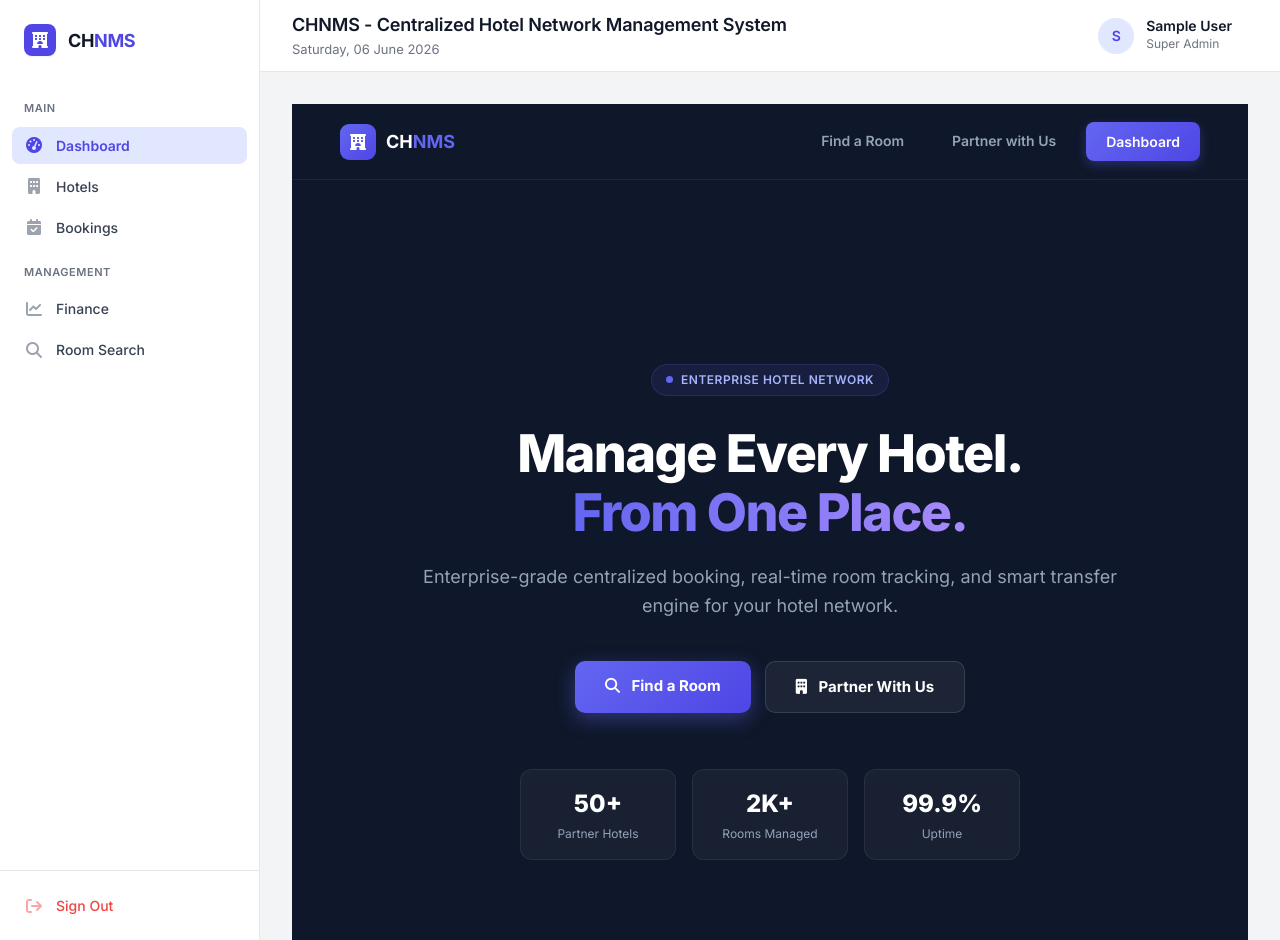
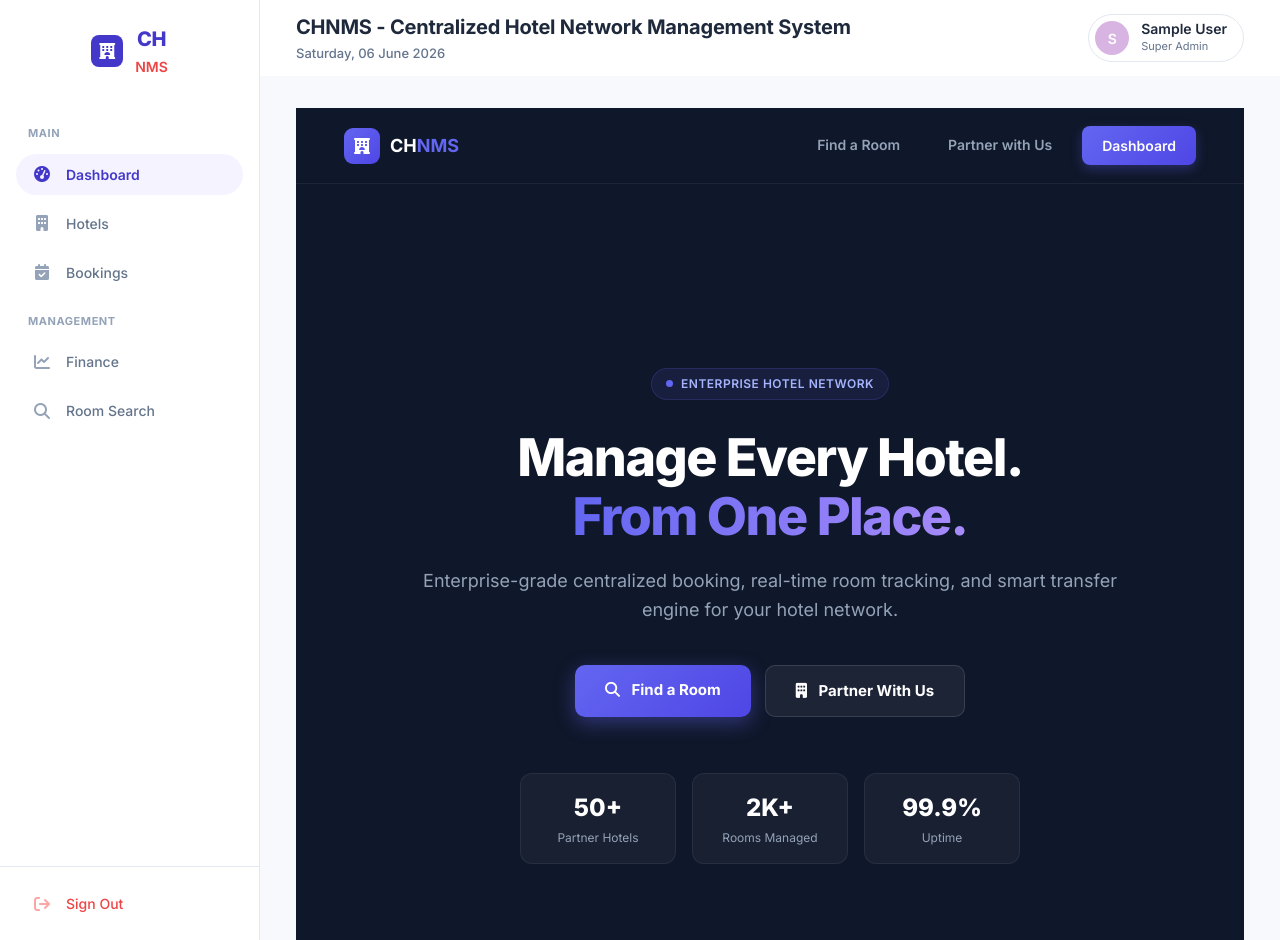
Before and after one commit to sameeeerjadhav/Shirdi-Hotel-Management, a PHP site: page / in a window 1280 px wide. Run offline with PHP 8.4, Linux system fonts and the light colour scheme; the visitor is signed in with stand-in values (Sample User, id 1).

Commit message:
UI Feature: Rebuild global CSS to match highly rounded, colorful Gyanam India aesthetic

```diff
--- a/src/Views/layout.php
+++ b/src/Views/layout.php
@@ -11,26 +11,26 @@
         *, *::before, *::after { box-sizing: border-box; margin: 0; padding: 0; }
 
         :root {
-            --primary: #4f46e5;
-            --primary-hover: #4338ca;
-            --primary-light: #e0e7ff;
+            --primary: #4338ca; /* Indigo/Purple from sidebar active state */
+            --primary-hover: #3730a3;
+            --primary-light: #f3f4f6; /* Faint grey/purple for active sidebar items */
             --success: #10b981;
             --warning: #f59e0b;
             --danger: #ef4444;
-            --info: #0ea5e9;
-            --bg: #f3f4f6; /* Very clean light grey */
+            --info: #3b82f6; /* Bright blue */
+            --bg: #f8f9fc; /* Very clean faint blue/grey */
             --sidebar-bg: #ffffff;
             --card-bg: #ffffff;
-            --text-heading: #111827;
-            --text-body: #374151;
-            --text-muted: #6b7280;
-            --border: #e5e7eb;
+            --text-heading: #1e293b;
+            --text-body: #475569;
+            --text-muted: #64748b;
+            --border: #e2e8f0;
             --sidebar-width: 260px;
-            --shadow-sm: 0 1px 2px 0 rgb(0 0 0 / 0.05);
-            --shadow-md: 0 4px 6px -1px rgb(0 0 0 / 0.1), 0 2px 4px -2px rgb(0 0 0 / 0.1);
-            --shadow-lg: 0 10px 15px -3px rgb(0 0 0 / 0.1), 0 4px 6px -4px rgb(0 0 0 / 0.1);
-            --radius: 12px;
-            --radius-sm: 8px;
+            --shadow-sm: 0 2px 4px rgba(0,0,0,0.02);
+            --shadow-md: 0 4px 12px rgba(0,0,0,0.04);
+            --shadow-lg: 0 10px 25px rgba(0,0,0,0.05);
+            --radius: 16px; /* High border radius */
+            --radius-sm: 10px;
         }
 
         body {
@@ -57,11 +57,12 @@
             overflow-y: auto;
         }
         .sidebar-logo {
-            padding: 24px 24px 20px;
+            padding: 24px 20px 20px;
             display: flex;
             align-items: center;
+            justify-content: center;
             gap: 12px;
-            margin-bottom: 8px;
+            margin-bottom: 12px;
         }
         .logo-icon {
             width: 32px; height: 32px;
@@ -69,34 +70,33 @@
             border-radius: 8px;
             display: flex; align-items: center; justify-content: center;
             color: white; font-size: 16px;
-            box-shadow: var(--shadow-sm);
         }
-        .logo-text { font-size: 18px; font-weight: 700; color: var(--text-heading); letter-spacing: -0.02em; }
-        .logo-text span { color: var(--primary); }
+        .logo-text { font-size: 20px; font-weight: 800; color: var(--primary); letter-spacing: -0.02em; text-align: center;}
+        .logo-text span { color: var(--danger); font-size: 14px; display: block; font-weight: 600; letter-spacing: 0; margin-top: 2px;}
 
         .sidebar-section {
-            padding: 16px 24px 8px;
+            padding: 16px 28px 8px;
             font-size: 11px;
-            font-weight: 600;
-            color: var(--text-muted);
+            font-weight: 700;
+            color: #94a3b8;
             text-transform: uppercase;
             letter-spacing: 0.05em;
         }
-        .nav-item { padding: 2px 12px; }
+        .nav-item { padding: 4px 16px; }
         .nav-link {
-            display: flex; align-items: center; gap: 12px;
-            padding: 8px 12px;
-            border-radius: var(--radius-sm);
-            color: var(--text-body);
+            display: flex; align-items: center; gap: 14px;
+            padding: 10px 16px;
+            border-radius: 9999px; /* Pill shape */
+            color: #64748b;
             font-size: 14px;
             font-weight: 500;
-            transition: all 0.15s ease;
+            transition: all 0.2s ease;
             text-decoration: none;
         }
-        .nav-link i { width: 20px; text-align: center; font-size: 16px; color: #9ca3af; transition: color 0.15s; }
-        .nav-link:hover { background: #f3f4f6; color: var(--text-heading); }
+        .nav-link i { width: 20px; text-align: center; font-size: 16px; color: #94a3b8; transition: color 0.2s; }
+        .nav-link:hover { background: #f8fafc; color: var(--text-heading); }
         .nav-link:hover i { color: var(--text-body); }
-        .nav-link.active { background: var(--primary-light); color: var(--primary); font-weight: 600; }
+        .nav-link.active { background: #f5f3ff; color: var(--primary); font-weight: 600; }
         .nav-link.active i { color: var(--primary); }
         .nav-link.danger { color: var(--danger); }
         .nav-link.danger i { color: #fca5a5; }
@@ -104,7 +104,7 @@
 
         .sidebar-footer {
             margin-top: auto;
-            padding: 16px 12px;
+            padding: 16px;
             border-top: 1px solid var(--border);
         }
 
@@ -120,40 +120,40 @@
 
         /* ===== TOPBAR ===== */
         .topbar {
-            height: 72px;
+            height: 76px;
             background: white;
-            border-bottom: 1px solid var(--border);
             display: flex; align-items: center; justify-content: space-between;
-            padding: 0 32px;
+            padding: 0 36px;
             flex-shrink: 0;
             position: sticky; top: 0; z-index: 50;
         }
-        .topbar-title { font-size: 18px; font-weight: 600; color: var(--text-heading); letter-spacing: -0.01em; }
-        .topbar-subtitle { font-size: 13px; color: var(--text-muted); margin-top: 2px; }
+        .topbar-title { font-size: 20px; font-weight: 700; color: var(--text-heading); letter-spacing: -0.01em; }
+        .topbar-subtitle { font-size: 13px; color: var(--text-muted); margin-top: 2px; font-weight: 500;}
         .user-chip {
             display: flex; align-items: center; gap: 12px;
             padding: 6px 16px 6px 6px;
-            border-radius: 40px;
+            border-radius: 9999px;
+            border: 1px solid var(--border);
             cursor: pointer;
             transition: background 0.15s;
         }
-        .user-chip:hover { background: #f3f4f6; }
+        .user-chip:hover { background: #f8fafc; }
         .avatar {
-            width: 36px; height: 36px;
-            background: var(--primary-light);
-            color: var(--primary);
+            width: 34px; height: 34px;
+            background: #d8b4e2; /* Purple avatar background */
+            color: white;
             border-radius: 50%;
             display: flex; align-items: center; justify-content: center;
             font-size: 14px; font-weight: 600;
         }
         .user-chip-name { font-size: 14px; font-weight: 600; color: var(--text-heading); line-height: 1.2; }
-        .user-chip-role { font-size: 12px; color: var(--text-muted); }
+        .user-chip-role { font-size: 11px; color: var(--text-muted); }
 
         /* ===== CONTENT ===== */
         .content-area {
             flex: 1;
             overflow-y: auto;
-            padding: 32px;
+            padding: 32px 36px;
         }
 
         /* ===== CARDS ===== */
```
Also changed, not shown: other parts of src/Views/layout.php (+73 -50 lines).
